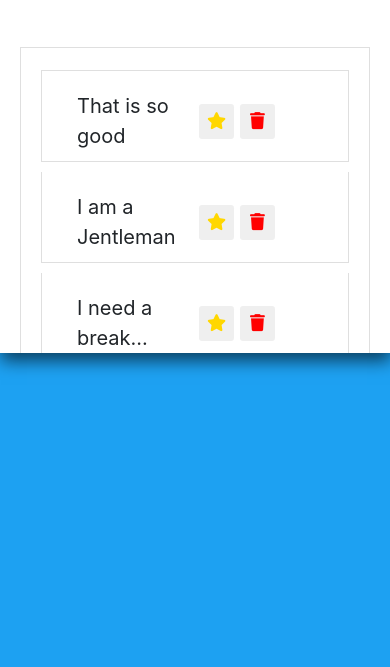
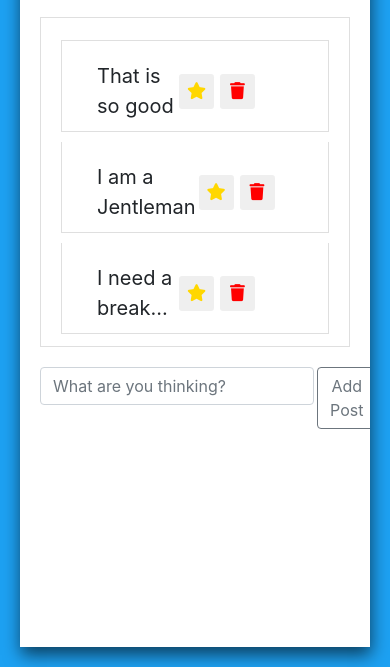
Before and after one commit to ZiyodulloRakhmonberdiev/TwitterAnalogInReact, a React app: page / in a window 390 px wide. Shown: the part 197-864 px from the top of the page. Built offline with nearby package versions, Linux system fonts and the light colour scheme.

Commit message:
Update App.css

```diff
--- a/src/components/App/App.css
+++ b/src/components/App/App.css
@@ -7,3 +7,9 @@
   overflow-y: scroll;
   height: 500px;
 }
+@media(max-width: 576px){
+  .app{
+    margin: 20px;
+    height: calc(100vh - 20px);
+  }
+}
```
